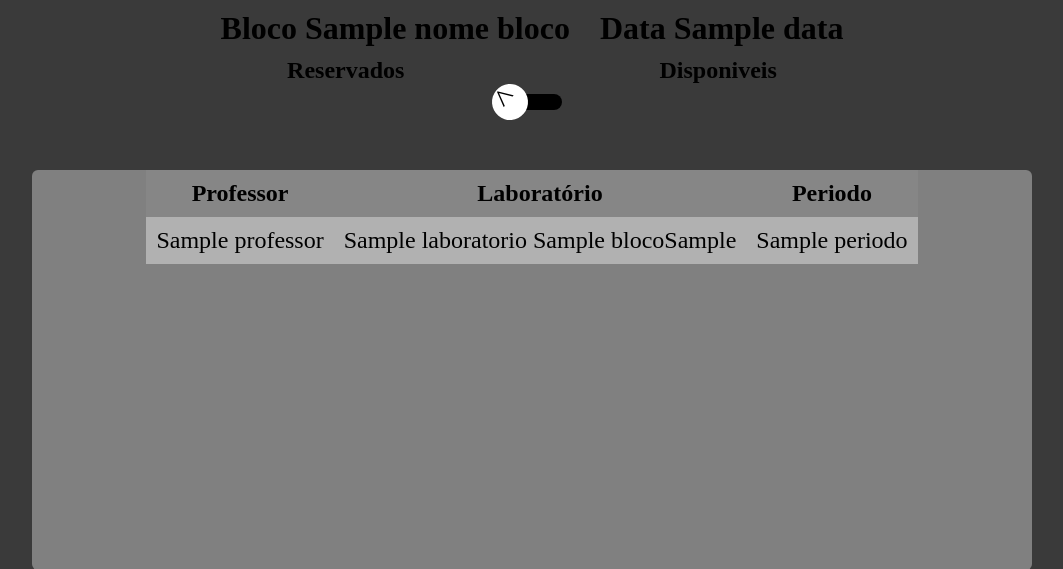
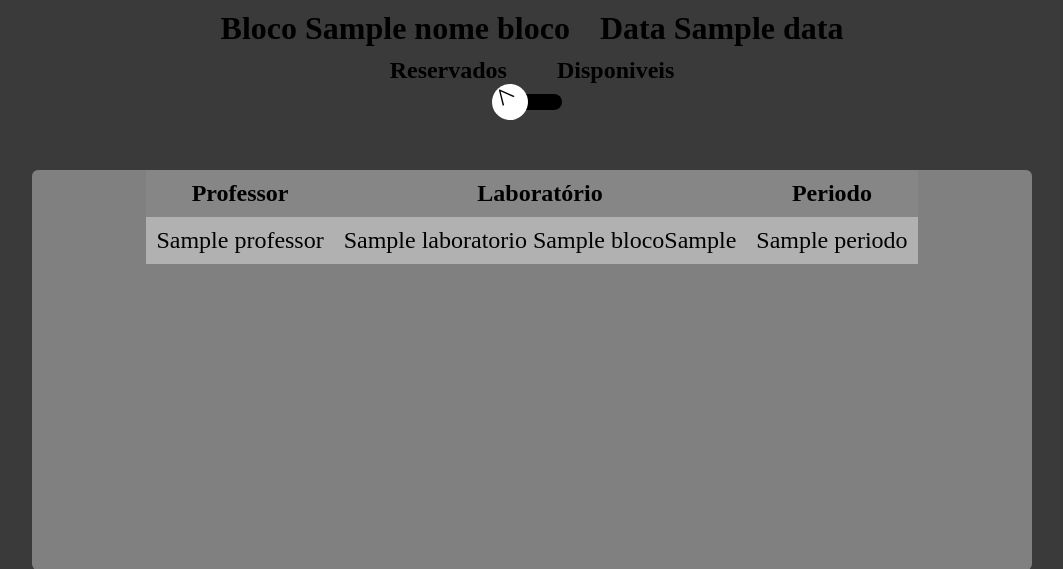
Before and after one commit to Endrio-Korb/Site_Reservas_Uniasselvi, a Django app: template consulta/templates/ensalamento_labs.html in a window 1280 px wide. Shown: the part 70-639 px from the top of the page, without its empty margins (108-1171 px from the left). Run offline with Django 3.2, Linux system fonts and the light colour scheme; the template is opened without the code that fills it: most values are stand-ins (such as "Sample title", 1, 10 or a date in 2020); some libraries are stand-ins or nearby versions.

Commit message:
corrigido disposição dos itens do seletor

```diff
--- a/static/css/style.css
+++ b/static/css/style.css
@@ -79,8 +79,10 @@ body {
 
 .seletor {
     display: flex;
-    justify-content: space-evenly;
+    justify-content: center;
+    gap: 5%;
 }
+
 /* Adiciona um espaço entre o painel e a barra de seleção de lado */
 .espaco-painel {
     position: relative;
@@ -170,7 +172,7 @@ body {
     z-index: 20;
     transition: 0.5s ease;
     font-size: 2em;
-    transform: rotate(-320deg);
+    transform: rotate(-310deg);
 }
 
 /* Faz a bola de seleção se mover para o lado que esta selecionado */
```
